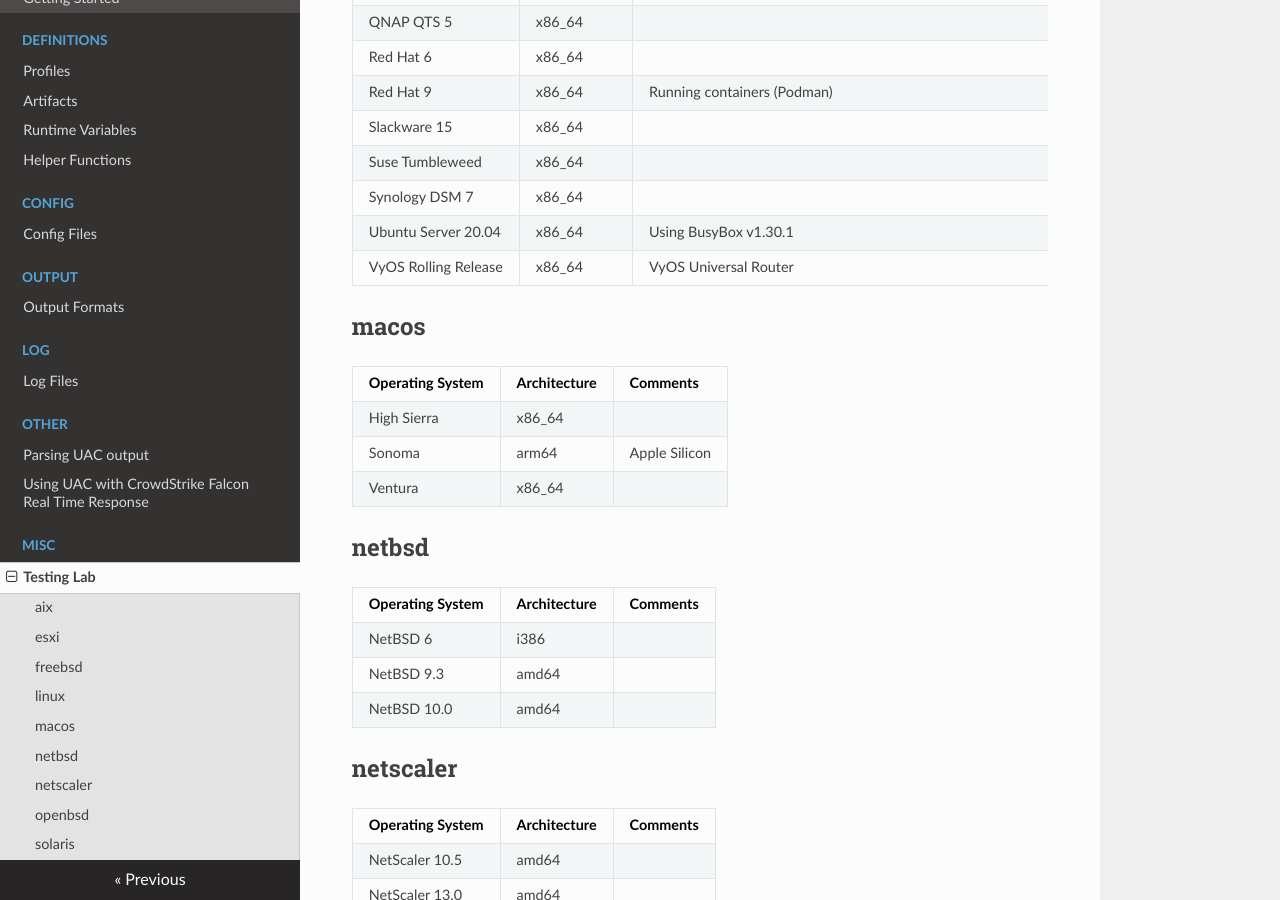
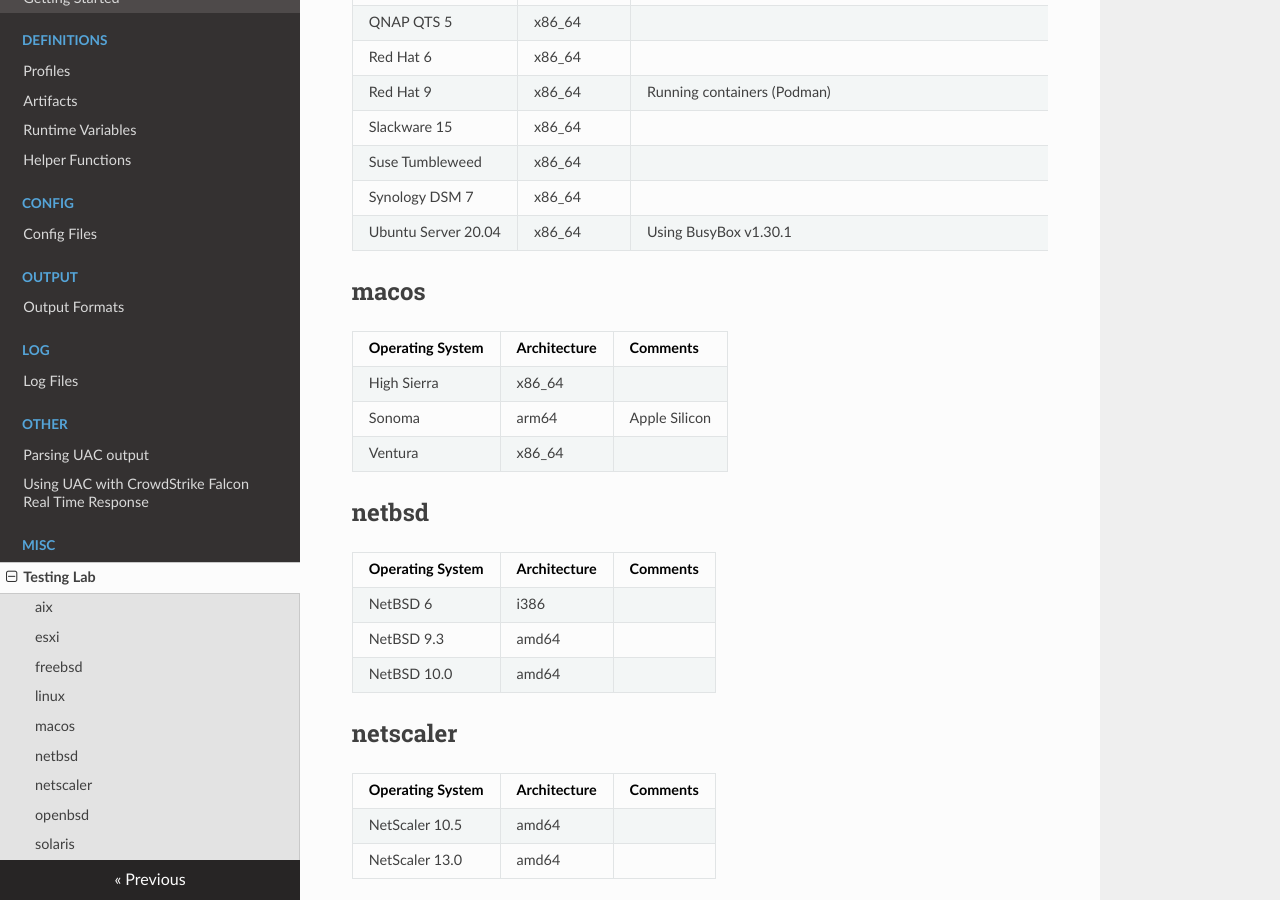
Before and after one commit to tclahr/uac-docs, an MkDocs documentation site: the page built from docs/testing_lab.md, in a window 1280 px wide and 900 px high, scrolled down 2032 px. Built offline with MkDocs 1.6.1, drawn with Linux system fonts in a browser that asks for light colours; nearby versions of some CDN libraries.

Commit message:
remove VyOS

```diff
--- a/docs/testing_lab.md
+++ b/docs/testing_lab.md
@@ -68,7 +68,6 @@
 |Suse Tumbleweed|x86_64||
 |Synology DSM 7|x86_64||
 |Ubuntu Server 20.04|x86_64|Using BusyBox v1.30.1|
-|VyOS Rolling Release|x86_64|VyOS Universal Router|
 
 ## macos
 
```
